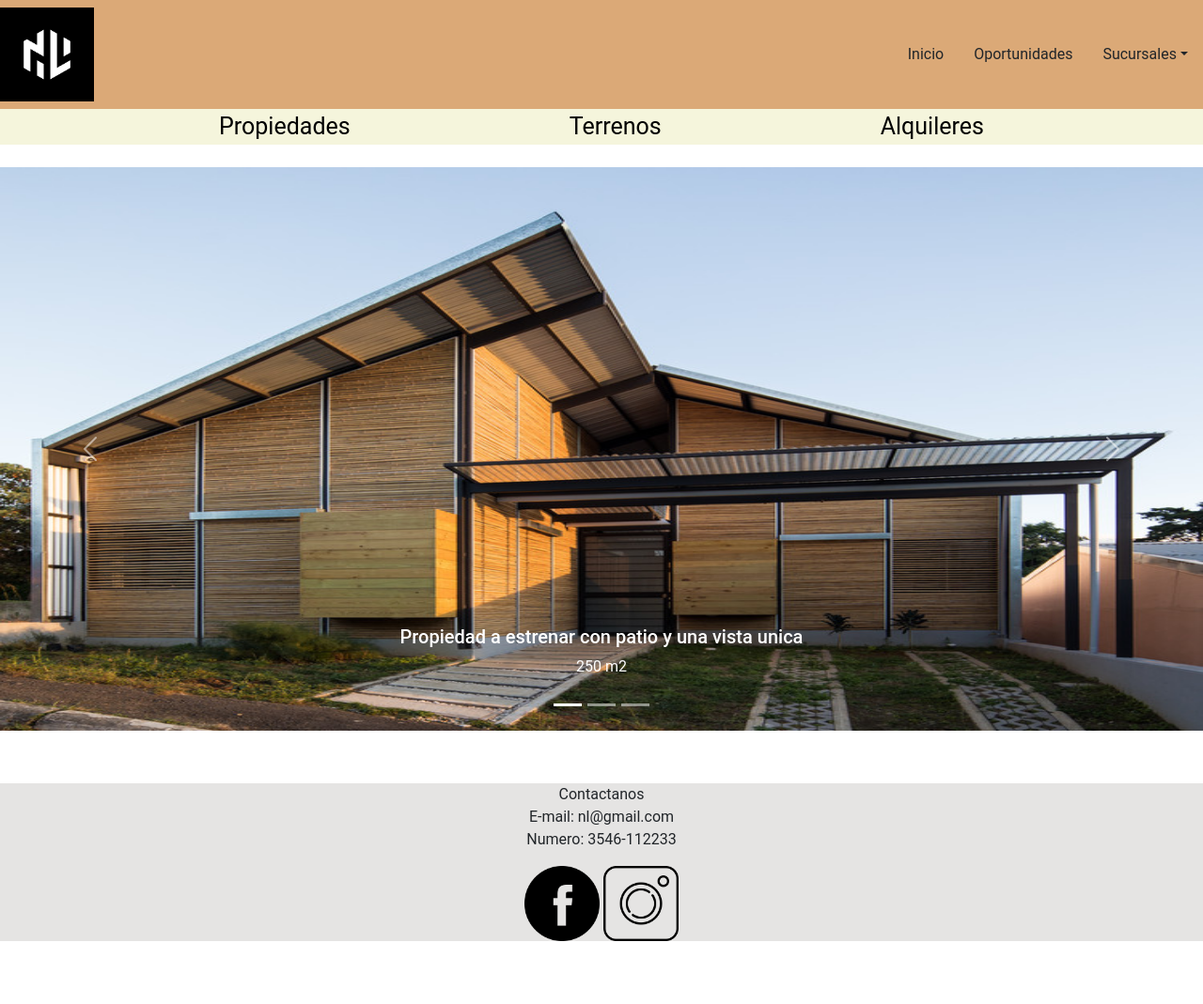
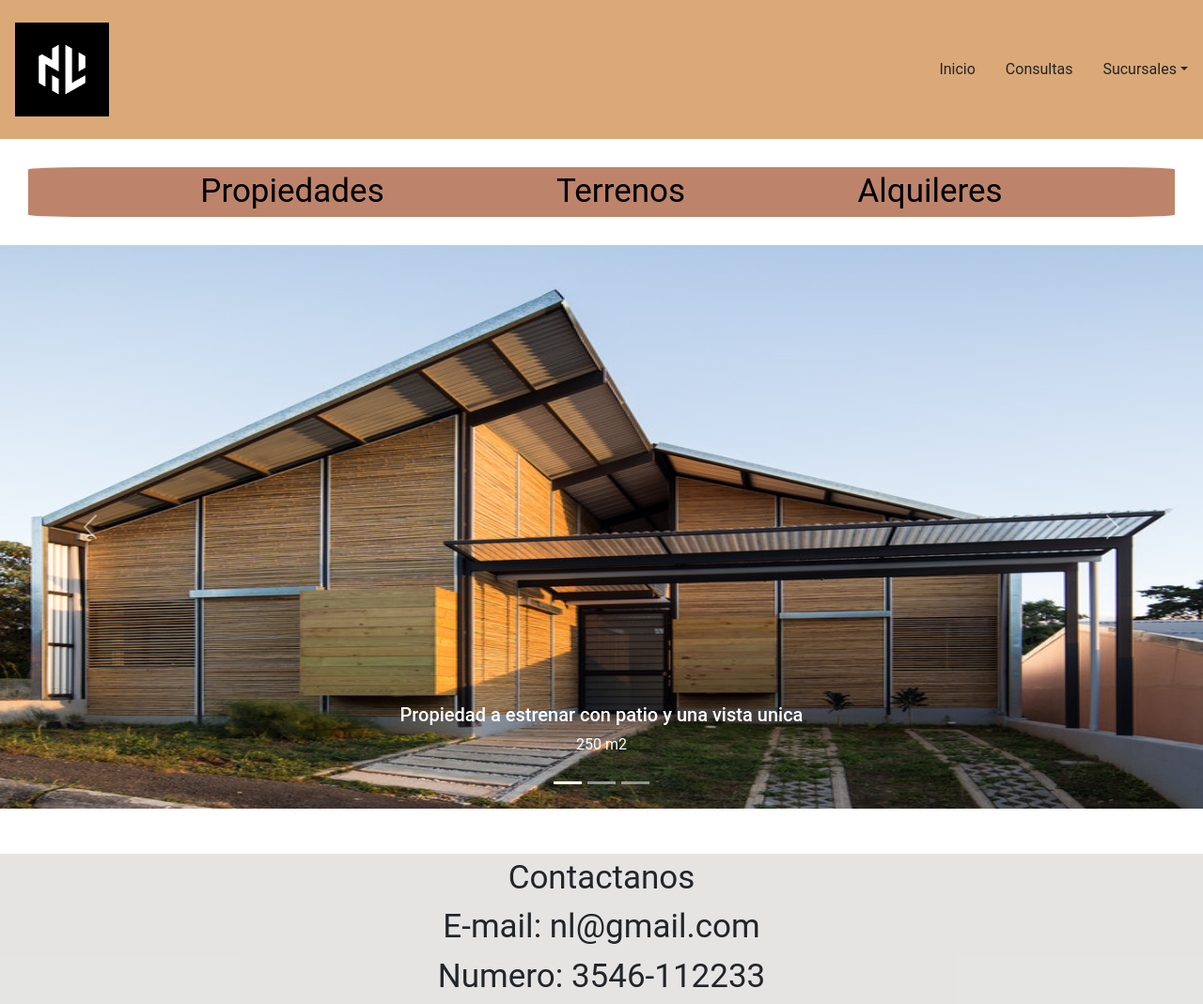
Before and after one commit to nataelopez/carpeta.ba, a plain HTML site: page index.html in a window 1280 px wide. Shown: the top 1069 px of the page at 94% size. Before the commit the page ends 1002 px from the top, so only its background shows below. Drawn offline with nearby package versions, Linux system fonts and the light colour scheme.

Commit message:
guardado

```diff
--- a/asstes/style.css
+++ b/asstes/style.css
@@ -20,12 +20,19 @@ body {
 .barra a{
     text-decoration: none;
     color: black;
+    transition-duration: 2s;
+}
+.barra a:hover{
+    background-color: rgb(118, 88, 52);
 }
 .barra {
+    margin: 30px;
    font-size: 25px;
     display: flex;
     justify-content: space-evenly;
     background-color: beige;
+    border-radius: 5%;
+
 
 }
 
@@ -43,3 +50,25 @@ footer img{
     width: 80px;
     height: 80px;
 }
+@media(max-width: 480px) {
+    .barra {
+        background-color: rgb(248, 236, 190);
+        font-size: 15px;
+
+
+    }
+    img{
+        height: 400px;
+        width: 200;
+    }
+    }
+@media(min-width: 1020px){
+    .barra {
+       font-size: 35px;
+       background-color: rgb(189, 132, 107);
+    }
+    footer{
+        font-size: 35px;
+
+    }
+}
--- a/index.html
+++ b/index.html
@@ -1,5 +1,5 @@
 <!DOCTYPE html>
-<html lang="en">
+<html lang="es">
 <head>
     <meta charset="UTF-8">
     <meta name="viewport" content="width=device-width, initial-scale=1.0">
@@ -10,7 +10,7 @@
 
 <body>
     <nav  class="navbar">
-        <a class="logo" href="#">
+        <a class="logo m-3" href="#">
             <img src="./asstes/img/logo.avif" alt="">
 
         </a>
@@ -19,7 +19,7 @@
             <a class="nav-link text-dark" href="#scrollspyHeading1">Inicio</a>
           </li>
           <li class="nav-item">
-            <a class="nav-link text-dark" href="#scrollspyHeading2">Oportunidades</a>
+            <a class="nav-link text-dark" href="#scrollspyHeading2">Consultas</a>
           </li>
           <li class="nav-item dropdown">
             <a class="nav-link dropdown-toggle text-dark" data-bs-toggle="dropdown" href="#" role="button" aria-expanded="false">Sucursales</a>
@@ -44,7 +44,7 @@
         </div>
     </div>
 
-    <div id="carouselExampleCaptions" class="carousel slide mt-4  mb-2">
+    <div id="carouselExampleCaptions" class="carousel slide mt-4">
         <div class="carousel-indicators">
           <button type="button" data-bs-target="#carouselExampleCaptions" data-bs-slide-to="0" class="active" aria-current="true" aria-label="Slide 1"></button>
           <button type="button" data-bs-target="#carouselExampleCaptions" data-bs-slide-to="1" aria-label="Slide 2"></button>
@@ -97,7 +97,7 @@
 
 
 
-    <script src="https://cdn.jsdelivr.net/npm/bootstrap@5.3.2/dist/js/bootstrap.bundle.min.js" integrity="sha384-C6RzsynM9kWDrMNeT87bh95OGNyZPhcTNXj1NW7RuBCsyN/o0jlpcV8Qyq46cDfL" crossorigin="anonymous">
+<script src="https://cdn.jsdelivr.net/npm/bootstrap@5.3.2/dist/js/bootstrap.bundle.min.js" integrity="sha384-C6RzsynM9kWDrMNeT87bh95OGNyZPhcTNXj1NW7RuBCsyN/o0jlpcV8Qyq46cDfL" crossorigin="anonymous">
 
     </script>
 </body>
```
